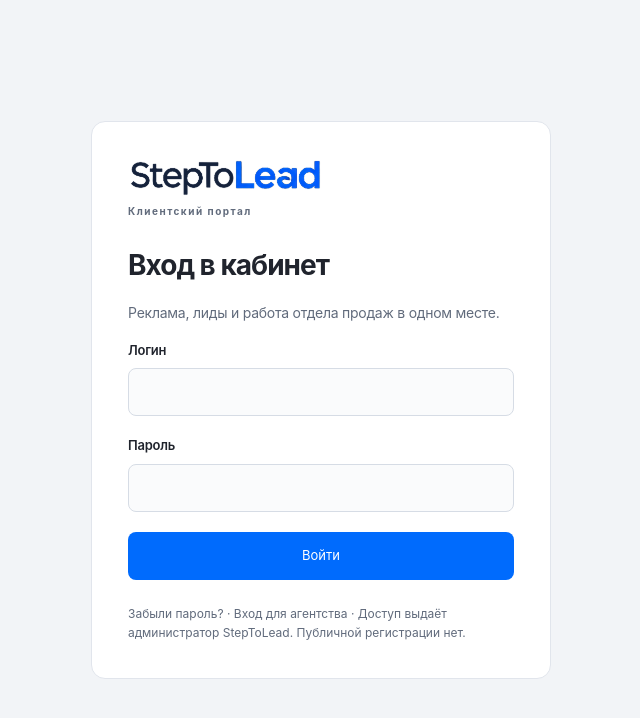
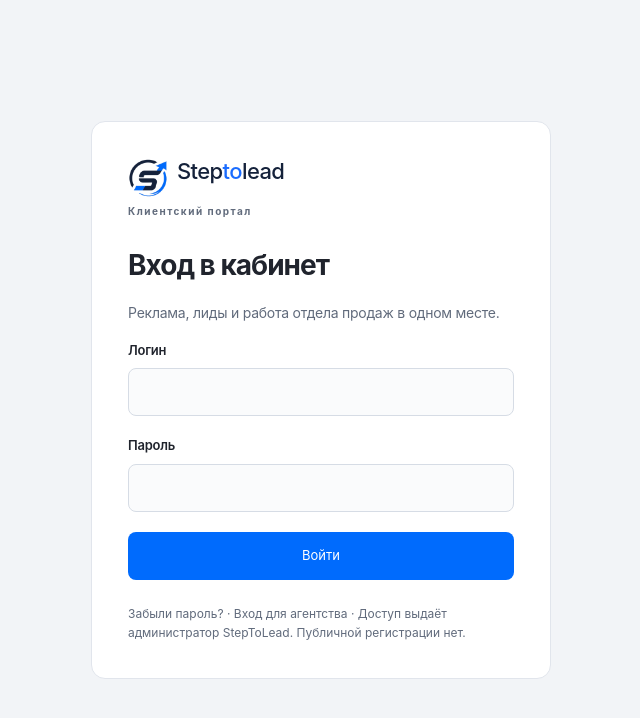
Before and after one commit to ulgeo82/StepToLead, a Next.js app in the folder frontend/: page /login in a window 1280 px wide. Shown: the top 718 px of the page, without its empty margins (319-959 px from the left). Built offline with nearby package versions, Linux system fonts and the light colour scheme.

Commit message:
Вернул прежний логотип в сайдбаре отчётов и на входе

```diff
--- a/frontend/components/brand-mark.tsx
+++ b/frontend/components/brand-mark.tsx
@@ -1,8 +1,9 @@
 /* eslint-disable @next/next/no-img-element */
-// Логотип StepToLead (wordmark, прозрачный PNG из фирменного макета).
-// tone="light" — для тёмного фона (белое «StepTo», синее «Lead»), tone="dark" — для белого фона (тёмно-синее «StepTo»).
+// Знак StepToLead (прозрачный PNG) + надпись текстом, чтобы была резкой на любом экране.
+// tone="light" — для тёмного фона (белая «S»), tone="dark" — для белого фона (тёмно-синяя «S»).
 export function BrandMark({ tone = "dark", size = 34 }: { tone?: "light" | "dark"; size?: number }) {
   return <span className={`stlBrand ${tone}`}>
-    <img src={`/brand/steptolead-wordmark-${tone === "light" ? "light" : "dark"}.png`} alt="StepToLead" height={size} style={{ width: "auto", height: size }} />
+    <img src={`/brand/steptolead-mark${tone === "dark" ? "-dark" : ""}-128.png`} alt="" width={size} height={size} />
+    <span className="stlBrandText">Step<b>to</b>lead</span>
   </span>;
 }
```
